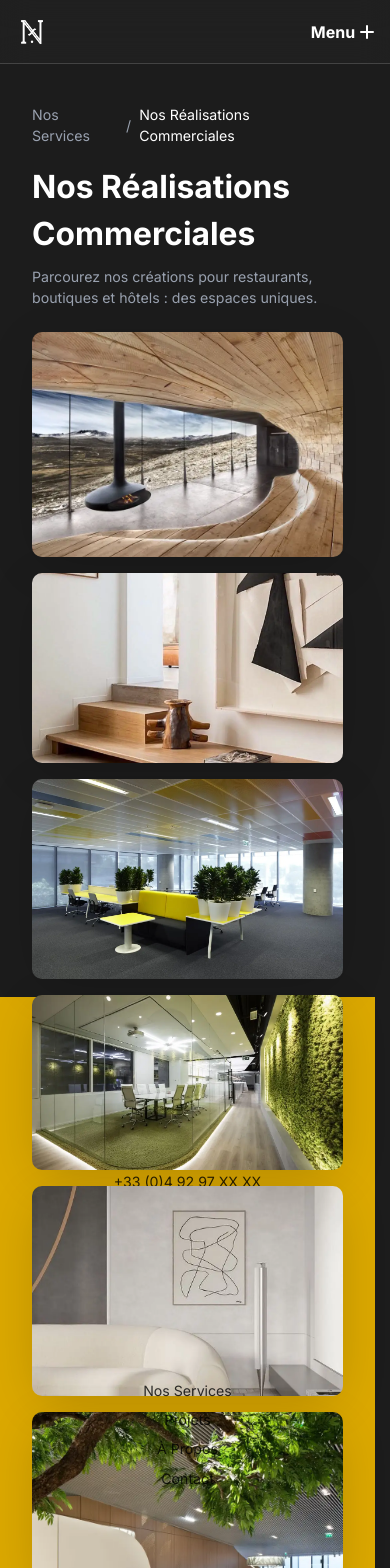
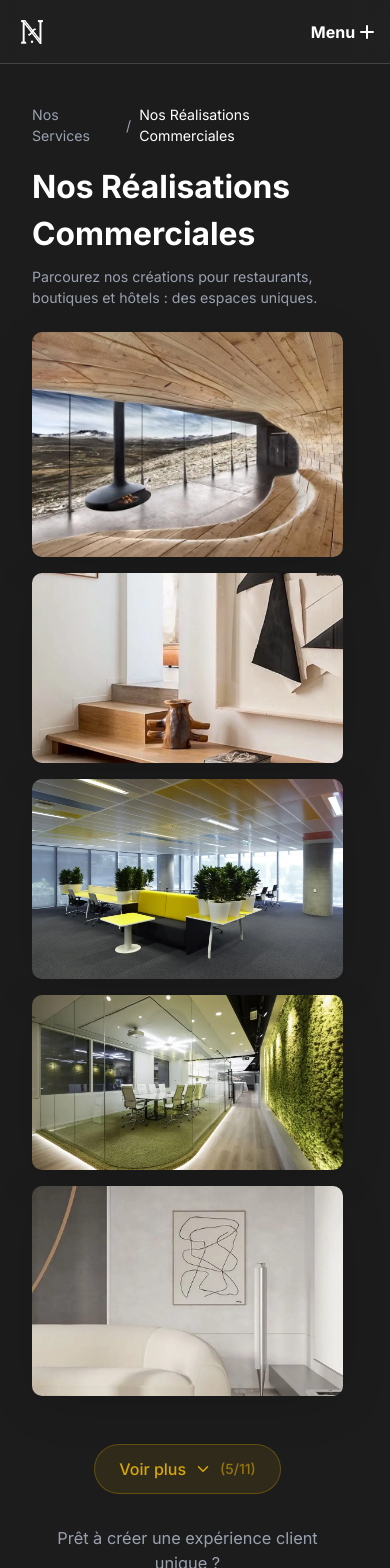
Before and after one commit to skroodev/nexus, a Next.js app: page /nos-services/commerces in a window 390 px wide. Shown: the top 1568 px of the page. Built offline with nearby package versions, Linux system fonts and the light colour scheme.

Commit message:
fix mobile responsive

```diff
--- a/app/contact/page.tsx
+++ b/app/contact/page.tsx
@@ -14,14 +14,14 @@ export default function ContactPage() {
 
       <div className="max-w-fluid mx-auto px-4 sm:px-6 py-6 sm:py-10 md:py-14 relative z-10">
         {/* Header Section */}
-        <div className="text-center mb-10 sm:mb-14 md:mb-16">
-          <span className="inline-block text-primary text-fluid-sm font-medium uppercase tracking-widest mb-3">
+        <div className="mb-10 sm:mb-14 md:mb-16">
+          <span className="inline-block text-primary text-fluid-sm font-medium uppercase tracking-widest">
             Contact
           </span>
           <h1 className="text-fluid-3xl sm:text-fluid-4xl md:text-fluid-5xl font-bold text-white mb-3 sm:mb-4">
             {contact.sectionTitle}
           </h1>
-          <p className="text-fluid-base sm:text-fluid-lg text-gray-400 max-w-xl mx-auto">
+          <p className="text-fluid-base sm:text-fluid-lg text-gray-400">
             {contact.sectionDescription}
           </p>
         </div>
--- a/components/Masonry.tsx
+++ b/components/Masonry.tsx
@@ -79,6 +79,9 @@ interface MasonryProps {
   blurToFocus?: boolean;
   colorShiftOnHover?: boolean;
   onImageClick?: (img: string) => void;
+  initialCount?: number;
+  loadMoreCount?: number;
+  loadMoreLabel?: string;
 }
 
 const Masonry: React.FC<MasonryProps> = ({
@@ -91,11 +94,33 @@ const Masonry: React.FC<MasonryProps> = ({
   hoverScale = 0.95,
   blurToFocus = true,
   colorShiftOnHover = false,
-  onImageClick
+  onImageClick,
+  initialCount = 5,
+  loadMoreCount = 5,
+  loadMoreLabel = 'Voir plus'
 }) => {
   const [selectedIndex, setSelectedIndex] = useState<number | null>(null);
+  const [visibleCount, setVisibleCount] = useState(initialCount);
+  const [hasMountedClient, setHasMountedClient] = useState(false);
+  const prevVisibleCountRef = useRef(initialCount);
   const modalRef = useRef<HTMLDivElement>(null);
   const imageRef = useRef<HTMLImageElement>(null);
+
+  // Track client mount for hydration-safe rendering
+  useEffect(() => {
+    setHasMountedClient(true);
+  }, []);
+
+  // Check if we're on mobile/tablet (below 1000px)
+  const isMobileQuery = useMedia(
+    ['(min-width:1000px)'],
+    [0], // 0 = not mobile (desktop)
+    1    // 1 = mobile/tablet (default)
+  ) === 1;
+
+  // Only use mobile detection after hydration to avoid mismatch
+  const isMobile = hasMountedClient ? isMobileQuery : false;
+
   const columns = useMedia(
     ['(min-width:1500px)', '(min-width:1000px)', '(min-width:600px)', '(min-width:400px)'],
     [5, 4, 3, 2],
@@ -138,6 +163,16 @@ const Masonry: React.FC<MasonryProps> = ({
     preloadImages(items.map(i => i.img)).then(() => setImagesReady(true));
   }, [items]);
 
+  // On desktop, show all items. On mobile/tablet, use pagination
+  const effectiveVisibleCount = isMobile ? visibleCount : items.length;
+  const visibleItems = useMemo(() => items.slice(0, effectiveVisibleCount), [items, effectiveVisibleCount]);
+  const hasMore = isMobile && visibleCount < items.length;
+
+  const handleLoadMore = () => {
+    prevVisibleCountRef.current = visibleCount;
+    setVisibleCount(prev => Math.min(prev + loadMoreCount, items.length));
+  };
+
   const grid = useMemo<GridItem[]>(() => {
     if (!width) return [];
     const colHeights = new Array(columns).fill(0);
@@ -145,7 +180,7 @@ const Masonry: React.FC<MasonryProps> = ({
     const totalGaps = (columns - 1) * gap;
     const columnWidth = (width - totalGaps) / columns;
 
-    return items.map(child => {
+    return visibleItems.map(child => {
       const col = colHeights.indexOf(Math.min(...colHeights));
       const x = col * (columnWidth + gap);
       const height = child.height / 2;
@@ -154,18 +189,28 @@ const Masonry: React.FC<MasonryProps> = ({
       colHeights[col] += height + gap;
       return { ...child, x, y, w: columnWidth, h: height };
     });
-  }, [columns, items, width]);
+  }, [columns, visibleItems, width]);
+
+  // Calculate the total height of the masonry grid
+  const containerHeight = useMemo(() => {
+    if (grid.length === 0) return 0;
+    return Math.max(...grid.map(item => item.y + item.h)) + 16; // +16 for bottom padding
+  }, [grid]);
 
   const hasMounted = useRef(false);
 
   useIsomorphicLayoutEffect(() => {
     if (!imagesReady) return;
 
+    const prevCount = prevVisibleCountRef.current;
+
     grid.forEach((item, index) => {
       const selector = `[data-key="${item.id}"]`;
       const animProps = { x: item.x, y: item.y, width: item.w, height: item.h };
+      const isNewlyLoaded = index >= prevCount;
 
       if (!hasMounted.current) {
+        // Initial page load animation
         const start = getInitialPosition(item);
         gsap.fromTo(
           selector,
@@ -186,7 +231,26 @@ const Masonry: React.FC<MasonryProps> = ({
             delay: index * stagger
           }
         );
+      } else if (isNewlyLoaded) {
+        // "Load more" animation - simple fadeIn with blur
+        gsap.fromTo(
+          selector,
+          {
+            opacity: 0,
+            filter: 'blur(8px)',
+            ...animProps
+          },
+          {
+            opacity: 1,
+            filter: 'blur(0px)',
+            ...animProps,
+            duration: 0.5,
+            ease: 'power2.out',
+            delay: (index - prevCount) * 0.08
+          }
+        );
       } else {
+        // Existing items - just reposition
         gsap.to(selector, {
           ...animProps,
           duration,
@@ -197,6 +261,7 @@ const Masonry: React.FC<MasonryProps> = ({
     });
 
     hasMounted.current = true;
+    prevVisibleCountRef.current = effectiveVisibleCount;
   }, [grid, imagesReady, stagger, animateFrom, blurToFocus, duration, ease]);
 
   const handleMouseEnter = (id: string, element: HTMLElement) => {
@@ -299,6 +364,48 @@ const Masonry: React.FC<MasonryProps> = ({
     }
   }, [isModalOpen]);
 
+  // Handle touch swipe for mobile
+  const touchStartX = useRef<number | null>(null);
+  const touchStartY = useRef<number | null>(null);
+  const isSwiping = useRef(false);
+
+  const handleTouchStart = (e: React.TouchEvent) => {
+    touchStartX.current = e.touches[0].clientX;
+    touchStartY.current = e.touches[0].clientY;
+    isSwiping.current = false;
+  };
+
+  const handleTouchMove = (e: React.TouchEvent) => {
+    if (touchStartX.current === null || touchStartY.current === null) return;
+
+    const deltaX = e.touches[0].clientX - touchStartX.current;
+    const deltaY = e.touches[0].clientY - touchStartY.current;
+
+    // If horizontal swipe is more significant than vertical, mark as swiping
+    if (Math.abs(deltaX) > Math.abs(deltaY) && Math.abs(deltaX) > 10) {
+      isSwiping.current = true;
+    }
+  };
+
+  const handleTouchEnd = (e: React.TouchEvent) => {
+    if (touchStartX.current === null) return;
+
+    const deltaX = e.changedTouches[0].clientX - touchStartX.current;
+    const swipeThreshold = 50; // Minimum distance for a swipe
+
+    if (Math.abs(deltaX) > swipeThreshold) {
+      if (deltaX > 0) {
+        goToPrev(); // Swipe right = previous
+      } else {
+        goToNext(); // Swipe left = next
+      }
+    }
+
+    touchStartX.current = null;
+    touchStartY.current = null;
+    isSwiping.current = false;
+  };
+
   // Handle keyboard navigation
   useEffect(() => {
     const handleKeyDown = (e: KeyboardEvent) => {
@@ -330,7 +437,11 @@ const Masonry: React.FC<MasonryProps> = ({
 
   return (
     <>
-      <div ref={containerRef} className="relative w-full h-full">
+      <div
+        ref={containerRef}
+        className="relative w-full"
+        style={{ height: containerHeight > 0 ? containerHeight : 'auto' }}
+      >
         {grid.map(item => (
           <div
             key={item.id}
@@ -353,7 +464,34 @@ const Masonry: React.FC<MasonryProps> = ({
         ))}
       </div>
 
-      {/* Image Modal with Navigation */}
+      {/* Load More Button */}
+      {hasMore && (
+        <div className="flex justify-center mt-8 sm:mt-10">
+          <button
+            onClick={handleLoadMore}
+            className="group flex items-center gap-2 px-6 py-3 bg-primary/10 hover:bg-primary/20 border border-primary/30 hover:border-primary/50 text-primary font-medium rounded-full transition-all duration-300"
+          >
+            <span>{loadMoreLabel}</span>
+            <svg
+              xmlns="http://www.w3.org/2000/svg"
+              width="18"
+              height="18"
+              viewBox="0 0 24 24"
+              fill="none"
+              stroke="currentColor"
+              strokeWidth="2"
+              strokeLinecap="round"
+              strokeLinejoin="round"
+              className="group-hover:translate-y-0.5 transition-transform"
+            >
+              <polyline points="6 9 12 15 18 9"></polyline>
+            </svg>
+            <span className="text-sm text-primary/60">
+              ({visibleCount}/{items.length})
+            </span>
+          </button>
+        </div>
+      )}      {/* Image Modal with Navigation */}
       {selectedIndex !== null && (
         <div
           ref={modalRef}
@@ -394,16 +532,20 @@ const Masonry: React.FC<MasonryProps> = ({
             </svg>
           </button>
 
-          {/* Image container */}
+          {/* Image container with swipe support */}
           <div
-            className="relative max-w-[90vw] max-h-[90vh]"
-            onClick={e => e.stopPropagation()}
+            className="relative max-w-[90vw] max-h-[90vh] touch-pan-y"
+            onClick={e => { if (!isSwiping.current) e.stopPropagation(); }}
+            onTouchStart={handleTouchStart}
+            onTouchMove={handleTouchMove}
+            onTouchEnd={handleTouchEnd}
           >
             <img
               ref={imageRef}
               src={items[selectedIndex].img}
               alt="Image agrandie"
-              className="max-w-full max-h-[90vh] object-contain rounded-lg shadow-2xl"
+              className="max-w-full max-h-[90vh] object-contain rounded-lg shadow-2xl select-none pointer-events-none"
+              draggable={false}
             />
           </div>
 
--- a/components/StaggeredMenu.css
+++ b/components/StaggeredMenu.css
@@ -2,7 +2,7 @@
   position: relative;
   width: 100%;
   height: 100%;
-  z-index: 40;
+  z-index: 9999;
   pointer-events: none;
 }
 
@@ -12,7 +12,7 @@
   left: 0;
   width: 100vw;
   height: 100vh;
-  z-index: 40;
+  z-index: 9999;
   overflow: hidden;
 }
 
@@ -33,7 +33,7 @@
 .staggered-menu-header-backdrop {
   -webkit-backdrop-filter: blur(15px);
   backdrop-filter: blur(15px);
-  z-index: 5;
+  z-index: 9998;
   pointer-events: none;
   background: #2b2b2b4d;
   border-bottom: 1px solid #ffffff29;
```
Also changed, not shown: components/sections/ProcessSection.tsx (+22 -14 lines).
